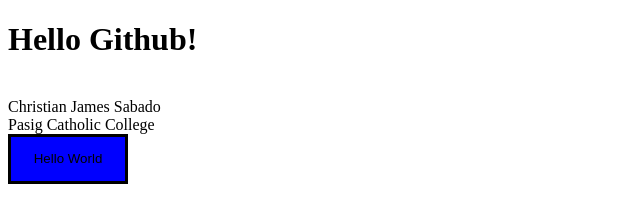
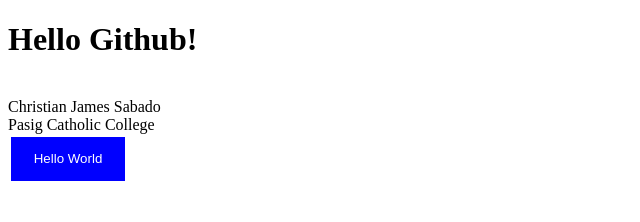
Before and after one commit to Cj1230612/IT101-SABADO, a plain HTML site: page index.html in a window 1280 px wide. Shown: the whole page, without its empty margins (0-640 px from the left). Drawn offline with Linux system fonts and the light colour scheme.

Commit message:
Update index.html
updated html

```diff
--- a/index.html
+++ b/index.html
@@ -5,10 +5,14 @@
     <style>
       .CJ {
         background-color: blue;
-        color: black;
+        color: white;
         border: solid;
         height: 50px;
         width: 120px;
+      }
+
+      .CJ :Hover {
+        background-color: red;
       }
     </style>
   <body>
```
